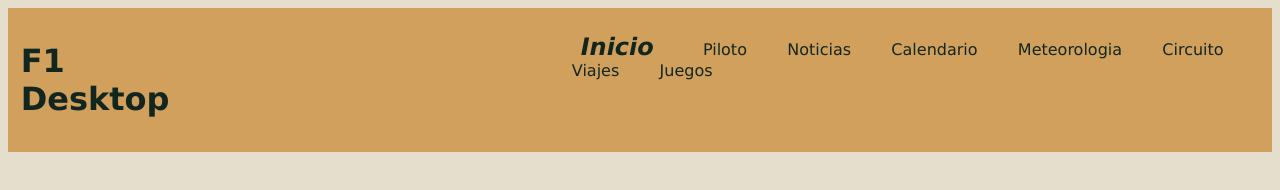
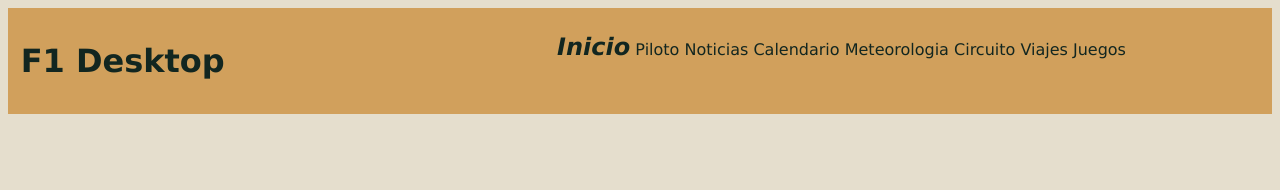
Before and after one commit to uo289521/WebSew, a plain HTML site: page index.html in a window 1280 px wide. Drawn offline with nearby package versions, Linux system fonts and the light colour scheme.

Commit message:
Update estilo.css

```diff
--- a/estilo/estilo.css
+++ b/estilo/estilo.css
@@ -18,7 +18,7 @@ header{
     background-color: #D1A05C ;
     /* color heredado de body*/
     padding: 1%;
-    gap: 28vw;
+    gap: 25vw;
 }
 
 /*Especificacion 001 */
@@ -39,7 +39,7 @@ nav{
 nav a{
     color: #000075;
      /*background-color heredado de body*/
-     padding: 1.1em;
+     padding: 1.1em, 2em;
 }
 /*Especificacion 001 */
 table{
```
